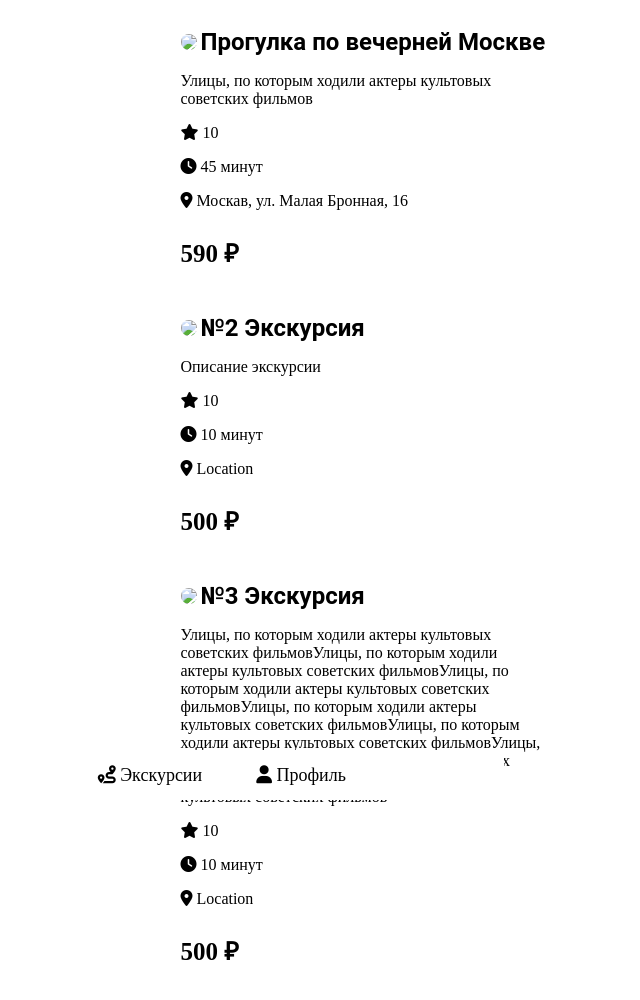
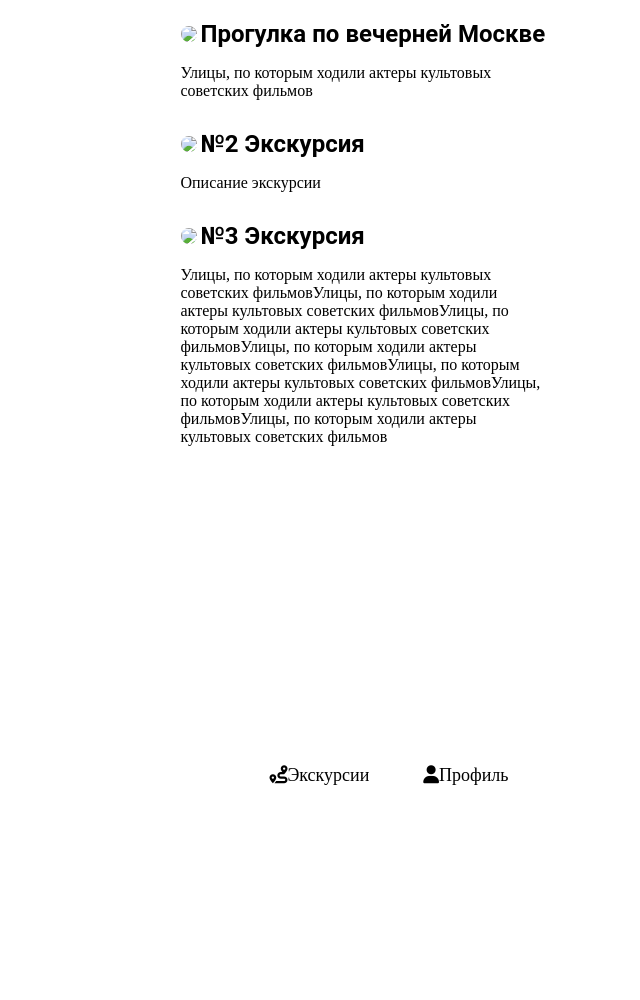
Before and after one commit to Happytwo211/LUM_mini_app_clean, a Django app: page /main_page/tours/ in a window 1280 px wide. Shown: the whole page, without its empty margins (276-916 px from the left). After the commit the page ends 785 px from the top, so only its background shows below. Run offline with Django 5.2, Linux system fonts and the light colour scheme; data comes from the database, SQL or seed files in the repository; both versions use the stored data as it was after the commit.

Commit message:
tour_list done

```diff
--- a/miniapp/startpage/models.py
+++ b/miniapp/startpage/models.py
@@ -9,6 +9,7 @@ class Tour(models.Model):
     tour_duration = models.IntegerField(default=5)
     tour_value = models.IntegerField(default=500, max_length=10)
     tour_location = models.CharField(max_length=200, default='Location')
+    # tour_photo = models.Photo
     def __str__(self):
         return f'{self.tour_name} : {self.tour_desc[:20]}'
 
--- a/miniapp/startpage/views.py
+++ b/miniapp/startpage/views.py
@@ -13,7 +13,7 @@ class ToursList(ListView):
     ordering = 'tour_name'
     template_name = 'tours_list.html'
     context_object_name = 'tours'
-
+    paginate_by = 3
 class UserProfile(DetailView, LoginRequiredMixin):
     model = UserStats
     ordering = 'user_stats_to_user'
--- a/miniapp/templates/default.html
+++ b/miniapp/templates/default.html
@@ -4,45 +4,48 @@
     <meta charset="UTF-8">
     <title>Люблю Москву!</title>
     <link rel="stylesheet" href="https://cdnjs.cloudflare.com/ajax/libs/font-awesome/6.0.0/css/all.min.css">
-</head>
-<body>
+    <style>
+        body {
+            margin: 0;
+            padding: 0;
+            min-height: 100vh;
+        }
 
-{% block tours %} {% endblock %}
-{% block user %} {% endblock %}
+        main {
+            padding-bottom: 50px; /* Равен высоте футера */
+        }
 
-<footer>
-
-    <a href="#" style="text-decoration: none;"><i class="fas fa-route"></i> Экскурсии</a>
-    <a href="#" style="text-decoration: none;"><i class="fas fa-user"></i> Профиль</a>
-
-</footer>
-
-
-<header></header>
-</body>
-<style>
         footer {
             position: fixed;
             bottom: 0;
-            right: 500px;
-            width: 48%;
+            left: 0;
+            width: 100%;
             background-color: white;
             text-align: center;
             height: 50px;
             line-height: 50px;
-
-        }
-
-        footer_style {
-            color: black;
         }
 
         footer a {
-             margin-left: 50px;
-             color: black;
-             font-size:18px;
+            margin-left: 50px;
+            color: black;
+            font-size: 18px;
         }
-</style>
+    </style>
+</head>
+<body>
 
+    <!-- Основной контент -->
+    <main>
+        {% block tours %}{% endblock %}
+        {% block user %}{% endblock %}
+    </main>
 
+    <!-- Футер -->
+    <footer>
+        <a style="text-decoration: none;" href="#"><i class="fas fa-route"></i>Экскурсии</a>
+        <a style="text-decoration: none;" href="#"><i class="fas fa-user"></i>Профиль</a>
+    </footer>
+
+</body>
 </html>
--- a/miniapp/templates/tours_list.html
+++ b/miniapp/templates/tours_list.html
@@ -54,10 +54,10 @@
                     <a class="tour-name" style="text-decoration: none;" href="/main_page/tours/{{tour.id}}">{{tour.tour_name}}</a>
 <!--                    <p class="tour-name">{{tour.tour_name}}</p>-->
                     <p class="tour-desc">{{ tour.tour_desc }}</p>
-                    <p class="tour-raiting"><i class="fas fa-star"></i> {{ tour.tour_rating}}</p>
-                    <p class="tour-duration"><i class="fas fa-clock"></i> {{ tour.tour_duration}} минут</p>
-                    <p class="tour-location"><i class="fas fa-map-marker-alt"></i> {{ tour.tour_location}}</p>
-                    <p class="tour-value">{{ tour.tour_value}} ₽</p>
+<!--                    <p class="tour-raiting"><i class="fas fa-star"></i> {{ tour.tour_rating}}</p>-->
+<!--                    <p class="tour-duration"><i class="fas fa-clock"></i> {{ tour.tour_duration}} минут</p>-->
+<!--                    <p class="tour-location"><i class="fas fa-map-marker-alt"></i> {{ tour.tour_location}}</p>-->
+<!--                    <p class="tour-value">{{ tour.tour_value}} ₽</p>-->
             </div>
 
         </div>
```
Also changed, not shown: miniapp/db.sqlite3.
